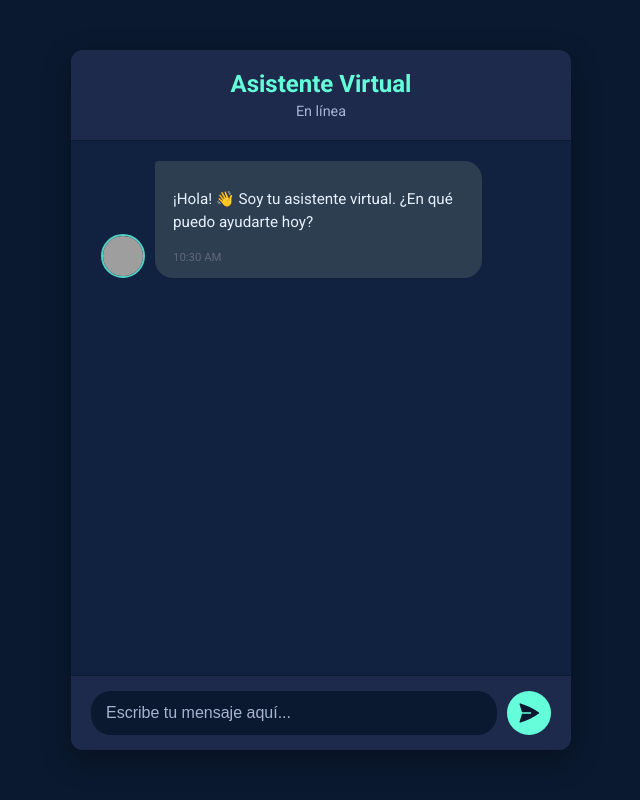
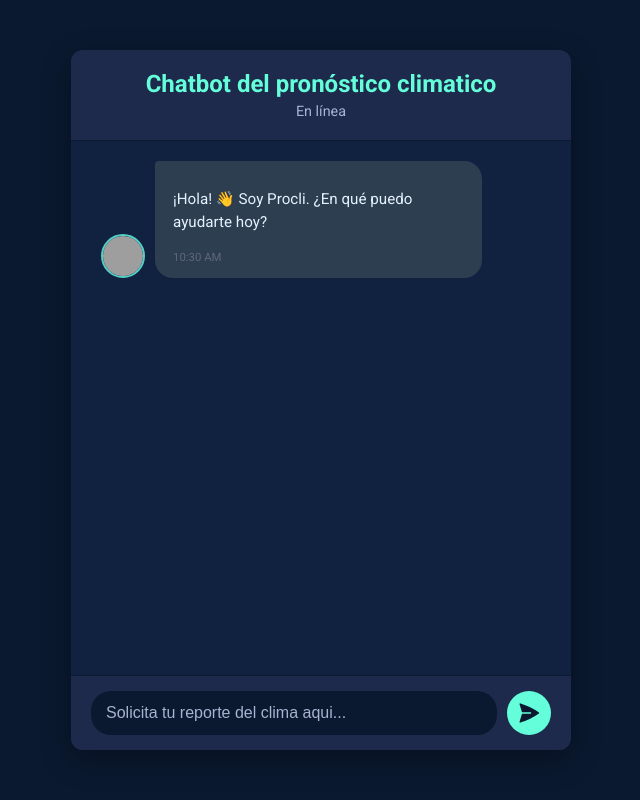
Before and after one commit to ivansilva1904/proyectochatbot, a Django app: page / in a window 1280 px wide. Shown: the whole page, without its empty margins (319-959 px from the left). Run offline with Django 5.2, Linux system fonts and the light colour scheme; grey boxes are pictures that could not be loaded.

Commit message:
cambios en los placeholder y titulos del chat

```diff
--- a/interfaz_chatbot/templates/interfaz_chatbot/chatbot.html
+++ b/interfaz_chatbot/templates/interfaz_chatbot/chatbot.html
@@ -10,20 +10,20 @@
 <body>
     <div class="chat-container">
         <header class="chat-header">
-            <h1>Asistente Virtual</h1>
+            <h1>Chatbot del pronóstico climatico</h1>
             <p>En línea</p>
         </header>
         <main class="chat-box" id="chat-box">
             <div class="message bot-message">
                 <img src="{% static 'interfaz_chatbot/images/bot-avatar.png' %}" alt="Bot" class="avatar">
                 <div class="message-content">
-                    <p>¡Hola! 👋 Soy tu asistente virtual. ¿En qué puedo ayudarte hoy?</p>
+                    <p>¡Hola! 👋 Soy Procli. ¿En qué puedo ayudarte hoy?</p>
                     <span class="message-time">10:30 AM</span> </div>
             </div>
 
             </main>
         <footer class="chat-input-area">
-            <input type="text" id="user-input" placeholder="Escribe tu mensaje aquí...">
+            <input type="text" id="user-input" placeholder="Solicita tu reporte del clima aqui...">
             <button id="send-button">
                 <svg xmlns="http://www.w3.org/2000/svg" viewBox="0 0 24 24" width="24" height="24" fill="currentColor"><path d="M3.478 2.405a.75.75 0 0 0-.926.94l2.432 7.905H13.5a.75.75 0 0 1 0 1.5H4.984l-2.432 7.905a.75.75 0 0 0 .926.94 60.519 60.519 0 0 0 18.445-8.986.75.75 0 0 0 0-1.218A60.517 60.517 0 0 0 3.478 2.405Z"/></svg>
             </button>
```
